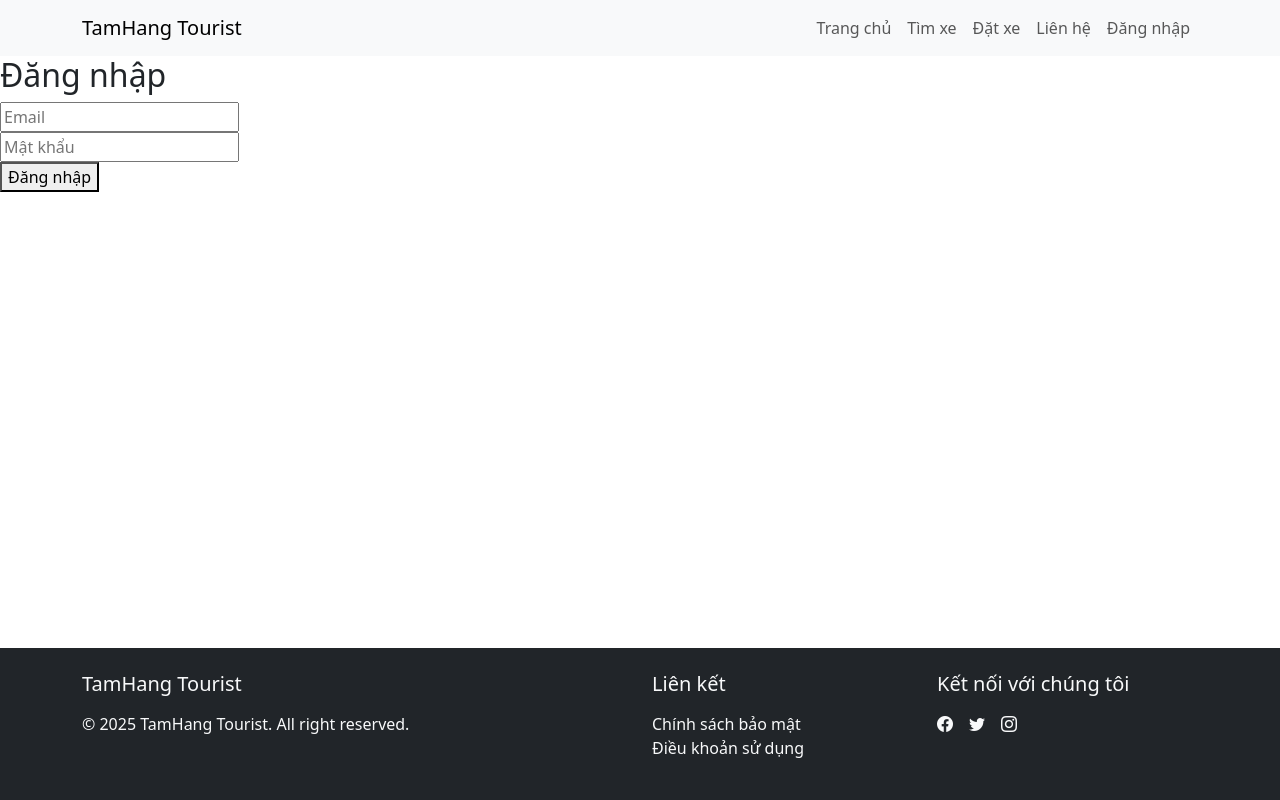
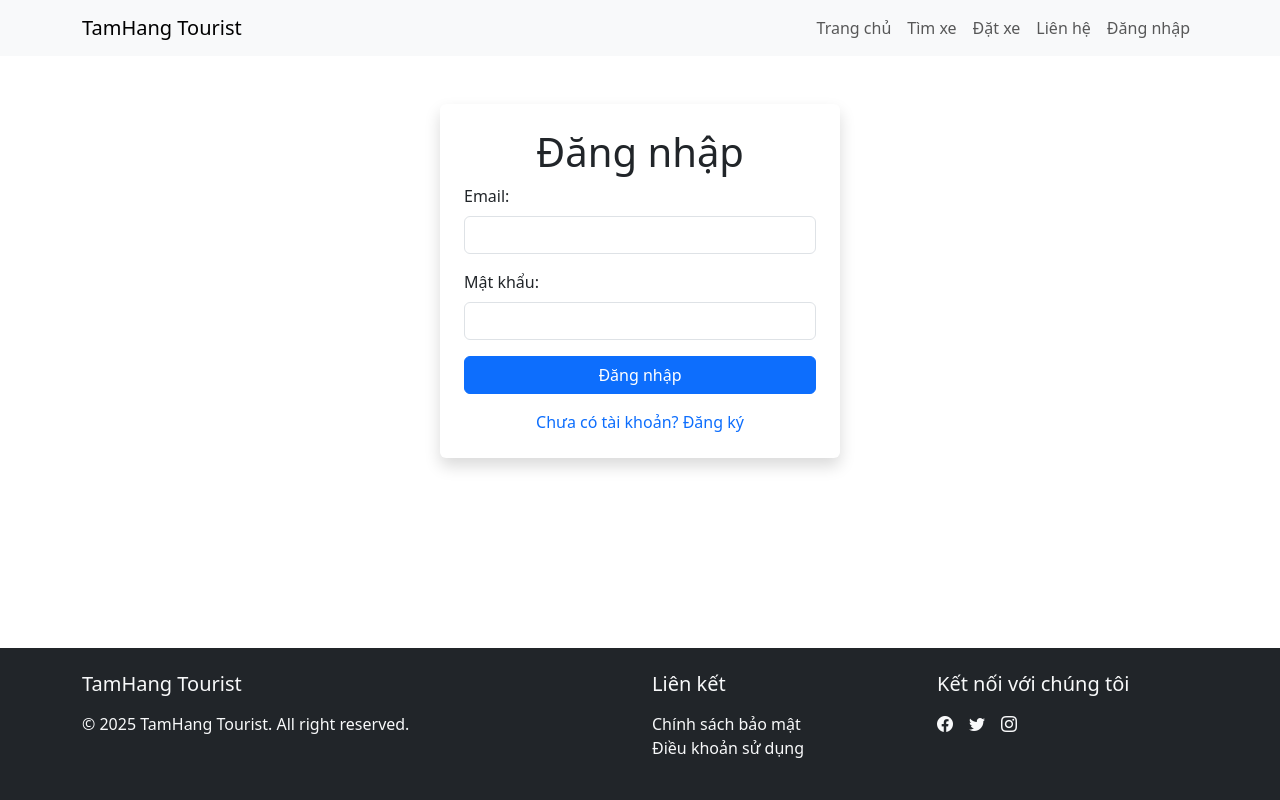
Before and after one commit to zink154/CarBooking_Website, a PHP site: page /CarBooking_Website/login.php in a window 1280 px wide. Run offline with PHP 8.4, Linux system fonts and the light colour scheme; some libraries are stand-ins or nearby versions.

Commit message:
Updated 3

```diff
--- a/config/config.php
+++ b/config/config.php
@@ -1,6 +1,6 @@
 <?php
 // Định nghĩa các hằng số
-define('BASE_URL', 'http://localhost:8080/CarBooking_Website');
+define('BASE_URL', 'http://localhost/CarBooking_Website');
 define('DB_HOST', 'localhost');
 define('DB_NAME', 'car_booking');
 define('DB_USER', 'root');
--- a/login.php
+++ b/login.php
@@ -1,6 +1,9 @@
 <?php
-require_once 'config/db.php';
-require_once 'config/session.php';
+require_once __DIR__ . '/config/config.php';
+require_once __DIR__ . '/config/db.php';
+require_once __DIR__ . '/config/session.php';
+
+$error_message = '';
 
 if ($_SERVER['REQUEST_METHOD'] === 'POST') {
     $email = trim($_POST['email']);
@@ -9,31 +12,65 @@ if ($_SERVER['REQUEST_METHOD'] === 'POST') {
     $stmt = $conn->prepare("SELECT * FROM users WHERE email = ?");
     $stmt->bind_param("s", $email);
     $stmt->execute();
-    $res = $stmt->get_result();
+    $result = $stmt->get_result();
 
-    if ($res->num_rows === 1) {
-        $user = $res->fetch_assoc();
+    if ($result && $result->num_rows > 0) {
+        $user = $result->fetch_assoc();
         if (password_verify($password, $user['password_hash'])) {
             $_SESSION['user'] = [
                 'user_id' => $user['user_id'],
                 'name' => $user['name'],
                 'type' => $user['type']
             ];
-            header("Location: index.php");
+
+            // Chuyển hướng theo vai trò
+            if ($user['type'] === 'admin') {
+                header("Location: /admin/");
+            } else {
+                header("Location: /user/");
+            }
             exit;
+        } else {
+            $error_message = "Mật khẩu không đúng!";
         }
+    } else {
+        $error_message = "Email không tồn tại trong hệ thống!";
     }
-    $error = "Sai email hoặc mật khẩu.";
+
+    $stmt->close();
 }
 ?>
 
-<!-- HTML FORM -->
-<?php include 'views/header.php'; ?>
-<h2>Đăng nhập</h2>
-<?php if (!empty($error)) echo "<p style='color:red;'>$error</p>"; ?>
-<form method="POST">
-    <input type="email" name="email" placeholder="Email" required><br>
-    <input type="password" name="password" placeholder="Mật khẩu" required><br>
-    <button type="submit">Đăng nhập</button>
-</form>
-<?php include 'views/footer.php'; ?>
+<?php include __DIR__ . '/views/header.php'; ?>
+
+<div class="container mt-5">
+    <div class="login-container bg-white p-4 rounded shadow" style="max-width: 400px; margin: auto;">
+        <h1 class="text-center">Đăng nhập</h1>
+
+        <?php if (!empty($error_message)): ?>
+            <div class="alert alert-danger"><?= $error_message; ?></div>
+        <?php endif; ?>
+
+        <form method="POST" class="needs-validation" novalidate>
+            <div class="mb-3">
+                <label for="email" class="form-label">Email:</label>
+                <input type="email" id="email" name="email" class="form-control" required>
+                <div class="invalid-feedback">Vui lòng nhập email hợp lệ.</div>
+            </div>
+
+            <div class="mb-3">
+                <label for="password" class="form-label">Mật khẩu:</label>
+                <input type="password" id="password" name="password" class="form-control" required>
+                <div class="invalid-feedback">Vui lòng nhập mật khẩu.</div>
+            </div>
+
+            <button type="submit" class="btn btn-primary w-100">Đăng nhập</button>
+        </form>
+
+        <div class="text-center mt-3">
+            <a href="register.php" class="text-decoration-none">Chưa có tài khoản? Đăng ký</a>
+        </div>
+    </div>
+</div>
+
+<?php include __DIR__ . '/views/footer.php'; ?>
--- a/views/header.php
+++ b/views/header.php
@@ -1,4 +1,5 @@
 <?php
+
 
 // Kiểm tra và khởi tạo session nếu chưa có
 if (session_status() === PHP_SESSION_NONE) {
@@ -15,7 +16,7 @@ $user_role = $is_logged_in ? $_SESSION['user_role'] : ''; // Vai trò người d
 <head>
     <meta charset="UTF-8">
     <meta name="viewport" content="width=device-width, initial-scale=1.0">
-    <title>Zinc Glasses</title>
+    <title>TamHang Tourist</title>
     <!-- Bootstrap CSS -->
     <link rel="stylesheet" href="https://cdn.jsdelivr.net/npm/bootstrap@5.3.3/dist/css/bootstrap.min.css">
     <!-- Custom CSS -->
@@ -83,7 +84,7 @@ $user_role = $is_logged_in ? $_SESSION['user_role'] : ''; // Vai trò người d
                             </li>
                         <?php else: ?>
                             <li class="nav-item">
-                                <a class="nav-link" href="<?= BASE_URL ?>login.php">Đăng nhập</a>
+                                <a class="nav-link" href="<?= BASE_URL ?>/login.php">Đăng nhập</a>
                             </li>
                         <?php endif; ?>
                     </ul>
```
Also changed, not shown: profile.php (added).
